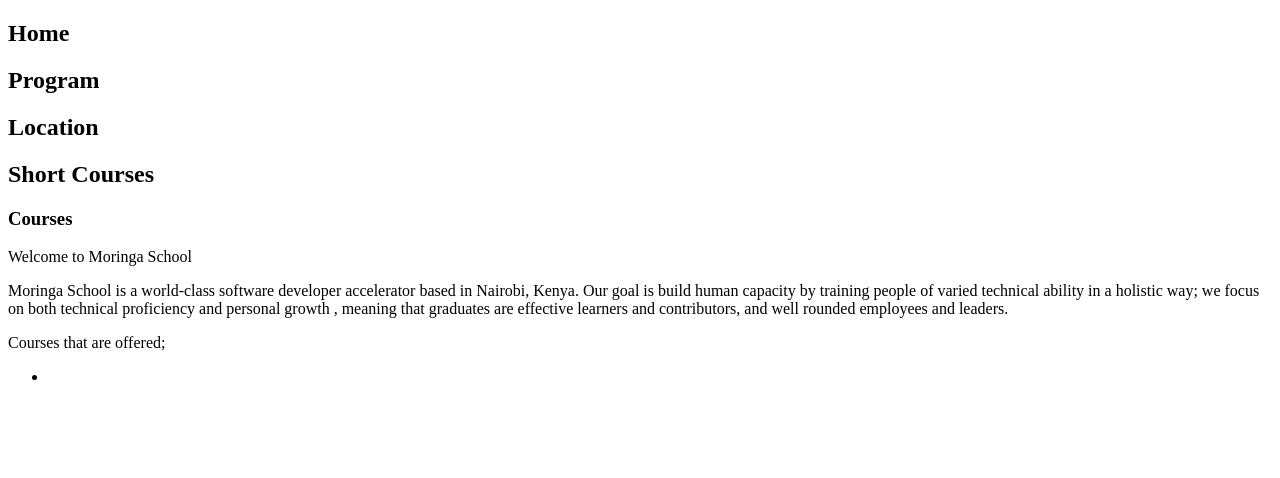
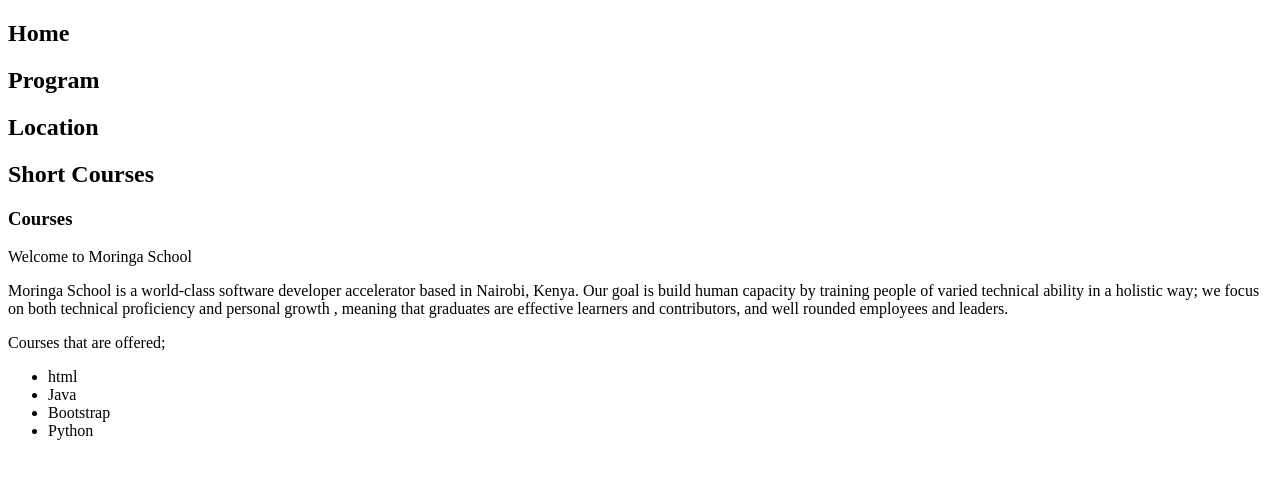
Before and after one commit to Jacobokia/my-moringa-school, a plain HTML site: page index.html in a window 1280 px wide. Drawn offline with Linux system fonts and the light colour scheme.

Commit message:
List elements

```diff
--- a/index.html
+++ b/index.html
@@ -16,7 +16,12 @@
 
       <p>Courses that are offered;</p>
       <ul>
-<li></li>
+        <li>html</li>
+        <li>Java</li>
+        <li>Bootstrap</li>
+        <li>Python</li>
+
+
 
 
 
```
